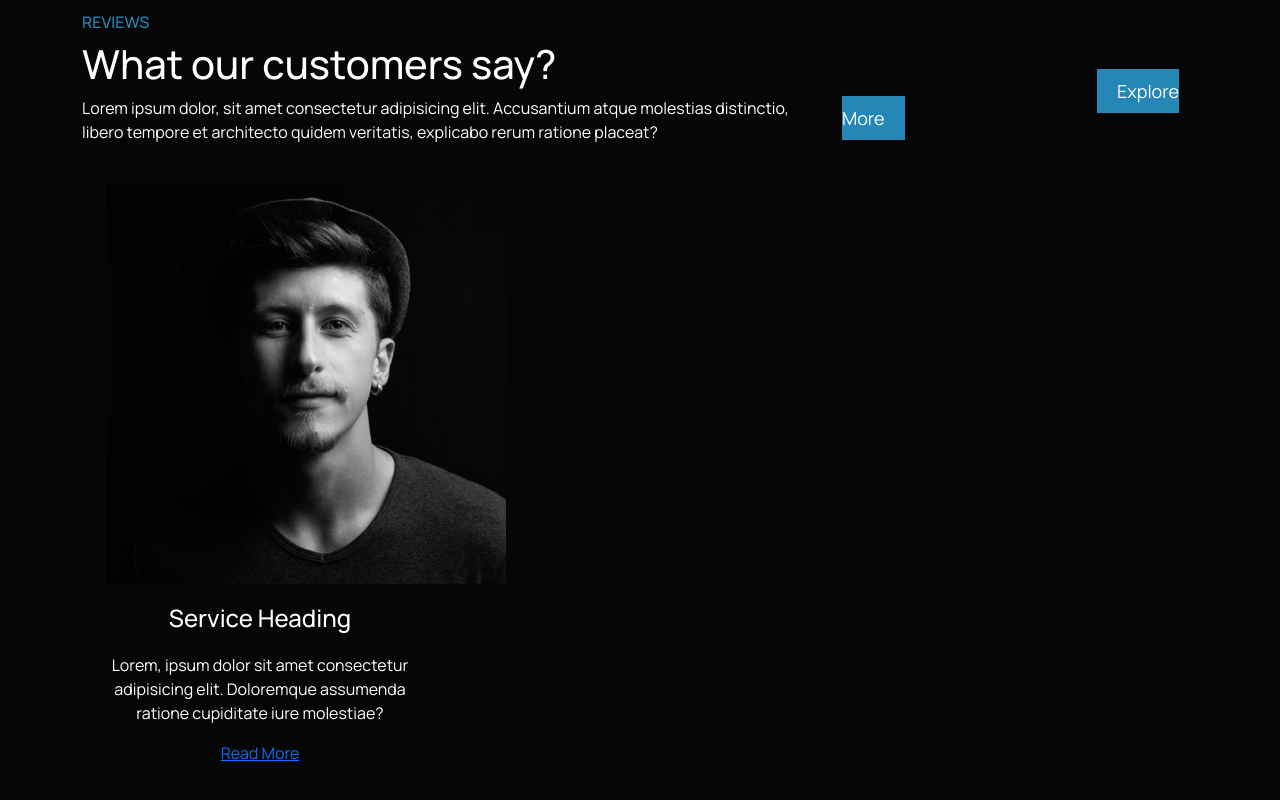
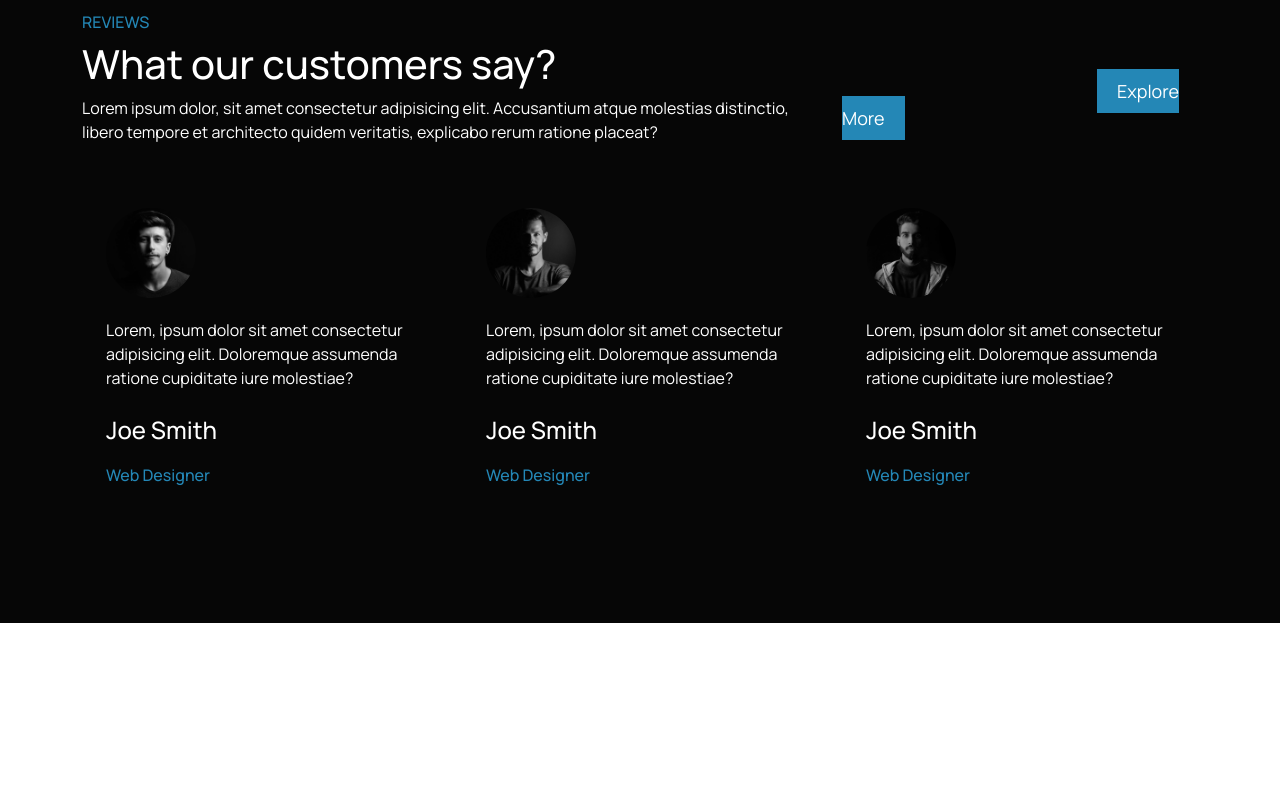
Before and after one commit to Mehyar-Farzat/Darky-Landing-Page, a plain HTML site: page index.html in a window 1280 px wide. Shown: the part 2908-3708 px from the top of the page. After the commit the page ends 3531 px from the top, so only its background shows below. Drawn offline with nearby package versions, Linux system fonts and the light colour scheme.

Commit message:
add Reviews section

```diff
--- a/css/style.css
+++ b/css/style.css
@@ -192,3 +192,32 @@ border: #2487B6 solid 3px
 .reviews-btn{
     margin-top: 65px;
 }
+
+.review-img{
+    width: 90px;
+    border-radius: 100px;
+
+
+}
+
+.head-p{
+    color: #2487B6;
+    font-size: 16px;
+    font-weight: 500;
+
+}
+.text-p{
+    padding-top: 20px;
+    font-size: 16px;
+    font-weight: 400;
+    color: white;
+
+}
+
+.head-title{
+    font-size: 24px;
+    font-weight: 500;
+    color: white;
+    padding: 10px 0;
+
+}
--- a/index.html
+++ b/index.html
@@ -233,16 +233,41 @@
             </div>
           </div>
 
-          <div class="row">
+          <div class="row pt-4">
             <div class="col-lg-4">
-              <div class="card-service text-center p-4">
+              <div class="card-service p-4">
                 <img src="img/review-1.jpg" class="review-img" alt="">
 
-                <h1 class="card-title">Service Heading</h1>
-                <p class="card-p">Lorem, ipsum dolor sit amet consectetur adipisicing elit. Doloremque assumenda ratione
+
+                <p class="text-p">Lorem, ipsum dolor sit amet consectetur adipisicing elit. Doloremque assumenda ratione
                   cupiditate iure
                   molestiae?</p>
-                <a href="">Read More</a>
+                  <h1 class="head-title">Joe Smith</h1>
+                <p class="head-p">Web Designer</p>
+              </div>
+            </div>
+            <div class="col-lg-4">
+              <div class="card-service  p-4">
+                <img src="img/review-2.jpg" class="review-img" alt="">
+
+
+                <p class="text-p">Lorem, ipsum dolor sit amet consectetur adipisicing elit. Doloremque assumenda ratione
+                  cupiditate iure
+                  molestiae?</p>
+                  <h1 class="head-title">Joe Smith</h1>
+                <p class="head-p">Web Designer</p>
+              </div>
+            </div>
+            <div class="col-lg-4">
+              <div class="card-service  p-4">
+                <img src="img/review-3.jpg" class="review-img" alt="">
+
+
+                <p class="text-p">Lorem, ipsum dolor sit amet consectetur adipisicing elit. Doloremque assumenda ratione
+                  cupiditate iure
+                  molestiae?</p>
+                  <h1 class="head-title">Joe Smith</h1>
+                <p class="head-p">Web Designer</p>
               </div>
             </div>
 
```
